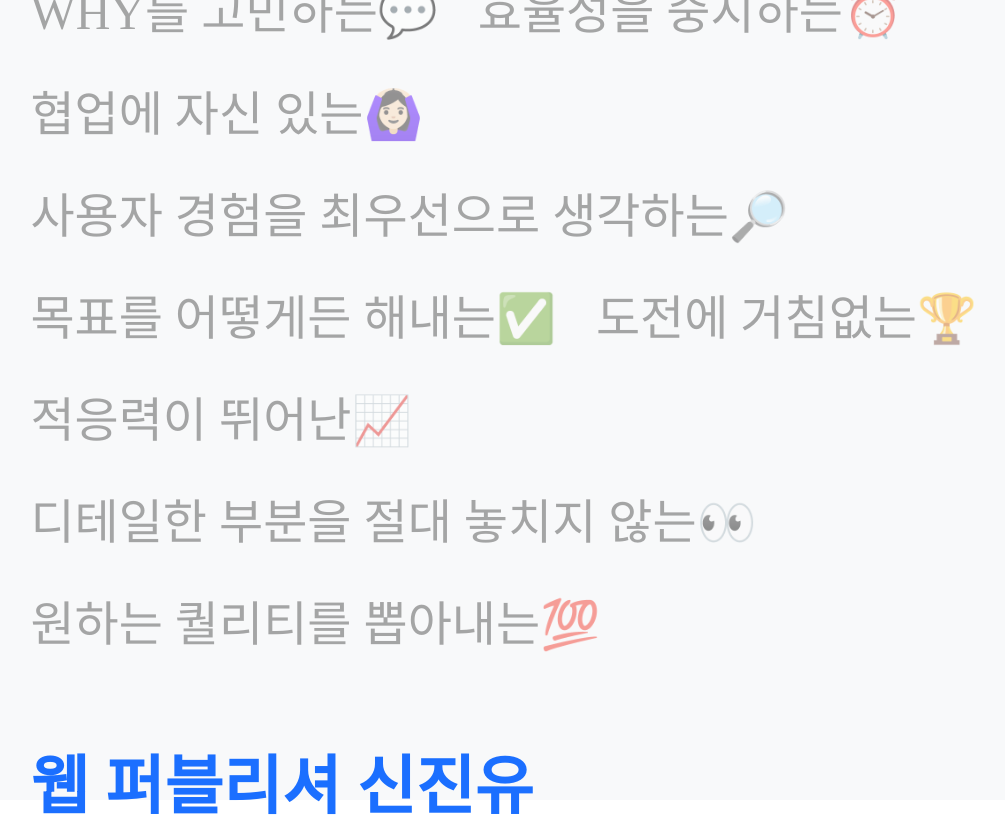
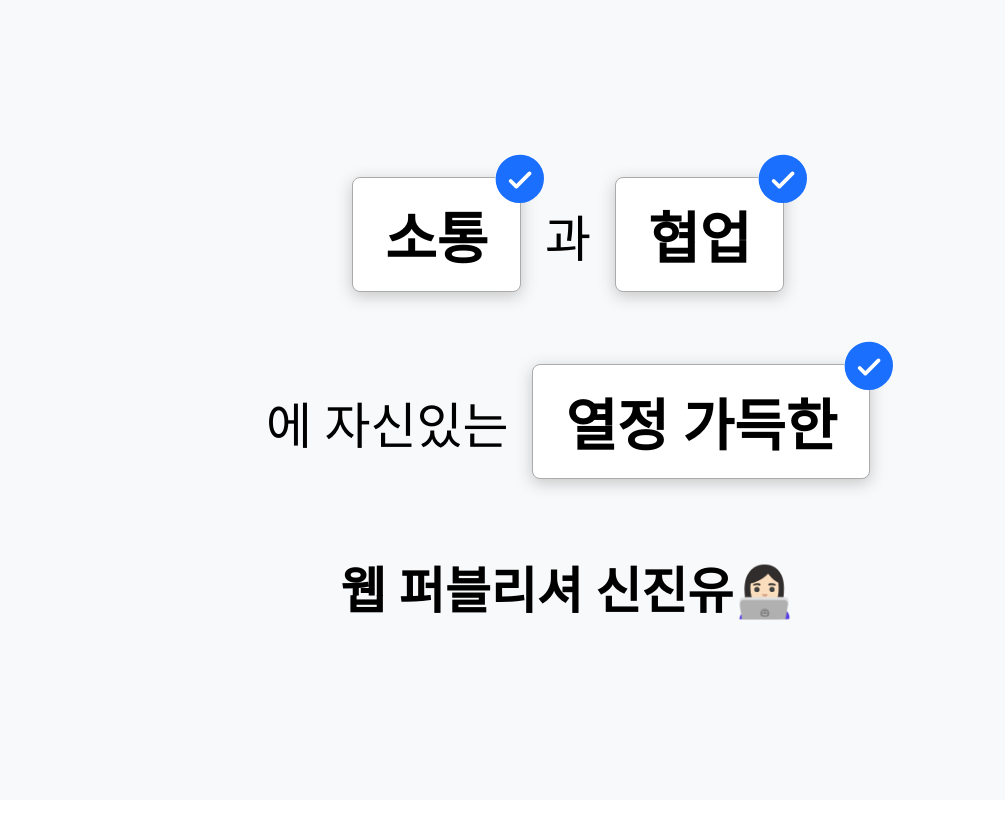
Before and after one commit to jinyoo-polestar/portfolio, a website with bundled scripts: page index.html in a window 1280 px wide. Shown: the top 830 px of the page, without its empty margins (72-1077 px from the left). Built offline with nearby package versions, Linux system fonts and the light colour scheme; files whose address does not match are found by name; a web font is replaced by a local one.

Commit message:
💄 Update intro section

```diff
--- a/css/scss/_style.scss
+++ b/css/scss/_style.scss
@@ -36,50 +36,59 @@
 //intro
 .intro {
   @extend %section-layout;
-  flex-direction: column;
+  align-items: center;
   justify-content: center;
   background-color: $bright-gray;
 
-  &__keyword-list {
+  &__layout {
     display: flex;
-    flex-direction: row;
     flex-wrap: wrap;
-    gap: 2rem 2.5rem;
-    margin-bottom: 5rem;
-    word-break: keep-all;
+    width: 60%;
+    align-items: center;
+    justify-content: center;
+    gap: 4.5rem 1.5rem;
+    font-size: 3.125rem;
 
-    @include tablet {
-      gap: 1rem 2rem;
-    }
-
-    @include mobile {
-      flex-direction: column;
-      gap: 1rem;
-      margin-bottom: 1.5rem;
+    @include mobile-tablet {
+      width: 80%;
+      gap: 2.5rem 1rem;
+      font-size: 2rem;
     }
   }
 
   &__keyword {
-    font-size: 3rem;
-    color: $dark-gray;
-    opacity: 0.5;
+    position: relative;
+    background-color: $white;
+    padding: 1rem 2rem;
+    border: 1px solid #ababab;
+    border-radius: 0.5rem;
+    box-shadow: 0 4px 16px rgba(44, 44, 44, 0.25);
+    font-size: 3.5rem;
+    font-weight: 600;
 
-    @include tablet {
-      font-size: 2.5rem;
+    @include mobile-tablet {
+      padding: 0.5rem 1rem;
+      font-size: 2rem;
     }
 
-    @include mobile {
-      font-size: 1.5rem;
-    }
-  }
+    &::after {
+      content: "";
+      position: absolute;
+      background-image: url("/source/icon/ic_check_primary.svg");
+      background-color: white;
+      right: -1.5rem;
+      top: -1.5rem;
+      width: 3.05rem;
+      height: 3.05rem;
+      border-radius: 50%;
 
-  &__title {
-    display: block;
-    font-size: 4rem;
-    color: $primary;
-
-    @include mobile-tablet {
-      font-size: 2.5rem;
+      @include mobile-tablet {
+        background-size: 1.75rem;
+        right: -0.85rem;
+        top: -0.85rem;
+        width: 1.75rem;
+        height: 1.75rem;
+      }
     }
   }
 }
--- a/index.html
+++ b/index.html
@@ -10,18 +10,16 @@
   </head>
   <body>
     <section class="intro">
-      <div class="intro__keyword-list">
-        <p class="intro__keyword">WHY를 고민하는💬</p>
-        <p class="intro__keyword">효율성을 중시하는⏰</p>
-        <p class="intro__keyword">협업에 자신 있는🙆🏻‍♀️</p>
-        <p class="intro__keyword">사용자 경험을 최우선으로 생각하는🔎</p>
-        <p class="intro__keyword">목표를 어떻게든 해내는✅</p>
-        <p class="intro__keyword">도전에 거침없는🏆</p>
-        <p class="intro__keyword">적응력이 뛰어난📈</p>
-        <p class="intro__keyword">디테일한 부분을 절대 놓치지 않는👀</p>
-        <p class="intro__keyword">원하는 퀄리티를 뽑아내는💯</p>
+      <div class="intro__layout">
+        <div class="intro__keyword">소통</div>
+        <span class="intro__text">과</span>
+        <div class="intro__keyword">협업</div>
+        <span class="intro__text">에 자신있는</span>
+        <div class="intro__keyword">열정 가득한</div>
+        <span class="intro__text">
+          <strong> 웹 퍼블리셔 신진유‍‍👩🏻‍💻 </strong>
+        </span>
       </div>
-      <strong class="intro__title">웹 퍼블리셔 신진유</strong>
     </section>
     <section class="profile">
       <h2 class="profile__title">PROFILE</h2>
```
Also changed, not shown: css/main.css, source/icon/ic_check_primary.svg (added), 1 other file.
